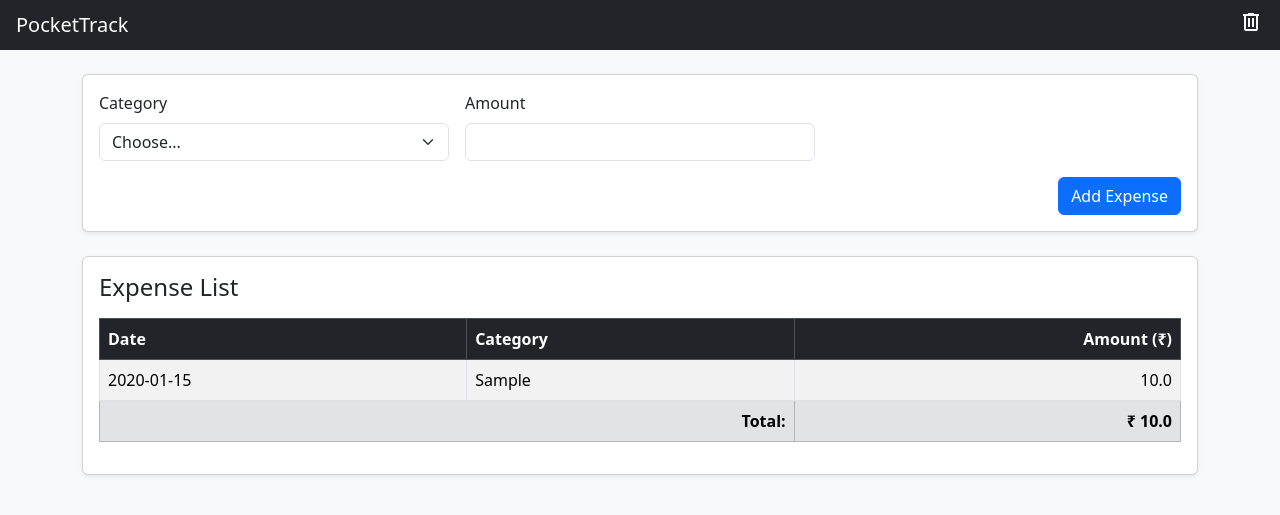
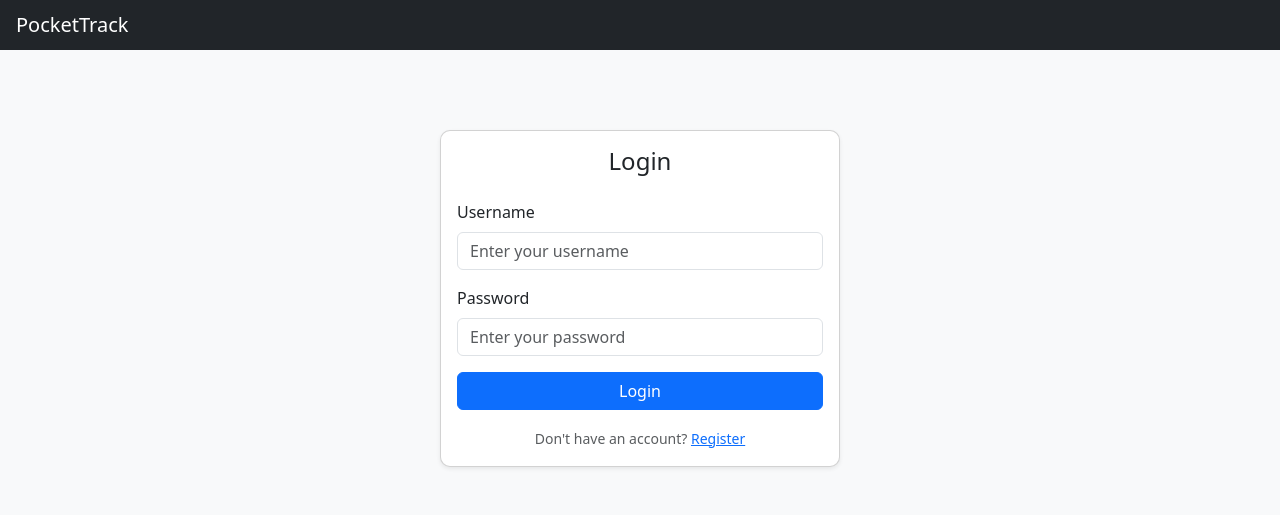
Before and after one commit to Taham550/PocketTrack, a Flask app: page / in a window 1280 px wide. Shown: the top 515 px of the page. Run offline with Flask 3, Linux system fonts and the light colour scheme; tables that the repository leaves empty hold one stand-in row (values such as "Sample post").

Commit message:
major changes login register

```diff
--- a/app.py
+++ b/app.py
@@ -1,29 +1,98 @@
-from flask import Flask, render_template, request, redirect
+from flask import Flask, render_template, request, redirect, url_for, session
 import sqlite3
 from datetime import datetime
 
 app = Flask(__name__)
-DB_NAME = 'expenses.db'
+app.secret_key = 'your_secret_key_here'  # Change this to a secure random value
+DB_NAME = 'expense.db'
+DB_USERS = 'users.db'
+def init_auth_db():
+    with sqlite3.connect(DB_USERS) as conn1:
+        conn1.execute('''CREATE TABLE IF NOT EXISTS users(
+                      uid INTEGER PRIMARY KEY AUTOINCREMENT,
+                      user TEXT NOT NULL,
+                      password TEXT NOT NULL
+
+                      )''')
+        conn1.commit()
+
+def get_db_connection_auth():
+    conn1 = sqlite3.connect(DB_USERS)
+    conn1.row_factory = sqlite3.Row
+    return conn1
+
+init_auth_db()
 
 def init_db():
     with sqlite3.connect(DB_NAME) as conn:
         conn.execute('''CREATE TABLE IF NOT EXISTS expenses (
                         id INTEGER PRIMARY KEY AUTOINCREMENT,
+                        user_id INTEGER NOT NULL,
                         date TEXT NOT NULL,
                         category TEXT NOT NULL,
-                        amount REAL NOT NULL
+                        amount REAL NOT NULL,
+                        FOREIGN KEY(user_id) REFERENCES users(uid)
                     )''')
         conn.commit()
+
+init_db()
 
 def get_db_connection():
     conn = sqlite3.connect(DB_NAME)
     conn.row_factory = sqlite3.Row
     return conn
-
-init_db()
+#quary data base
+def user_exists(username,password):
+    with sqlite3.connect(DB_USERS) as conn1:
+        cursor = conn1.cursor()
+        cursor.execute("SELECT 1 FROM users WHERE user = ? AND password = ?", (username, password,))
+        result = cursor.fetchone()
+        return result[0] if result else None
 
 @app.route('/', methods=['GET', 'POST'])
+def login():
+    if request.method == 'POST':
+
+        username = request.form['username']
+        password = request.form['password']
+        user_id = user_exists(username, password)
+        if user_id:
+            session['user_id'] = user_id
+            session['username'] = username
+            return redirect(url_for('index'))
+        else:
+            return redirect(url_for('register'))
+
+    return render_template("login.html")
+ # register page
+@app.route('/register', methods=['GET', 'POST'])
+def register():
+    if request.method == 'POST':
+
+        username = request.form['username']
+        password = request.form['password']
+
+        with get_db_connection_auth() as conn1:
+            cursor = conn1.cursor()
+            cursor.execute("SELECT 1 FROM users WHERE user = ?", (username,))
+            if cursor.fetchone():
+                return "Username already exists!"  # You can render a template with error
+            cursor.execute(
+                "INSERT INTO users (user, password) VALUES (?, ?)",
+                (username, password)
+            )
+            conn1.commit()
+            user_id = cursor.lastrowid
+            session['user_id'] = user_id
+            session['username'] = username
+        return redirect(url_for('index'))
+    return render_template("register.html")
+
+@app.route('/index', methods=['GET', 'POST'])
 def index():
+    if 'user_id' not in session:
+        return redirect(url_for('login'))
+    user_id = session['user_id']
     if request.method == 'POST':
         date = datetime.now().strftime("%Y-%m-%d %H:%M:%S")
         category = request.form['category']
@@ -31,30 +100,38 @@ def index():
 
         with get_db_connection() as conn:
             conn.execute(
-                "INSERT INTO expenses (date, category, amount) VALUES (?, ?, ?)",
-                (date, category, amount)
+                "INSERT INTO expenses (user_id, date, category, amount) VALUES (?, ?, ?, ?)",
+                (user_id, date, category, amount)
             )
             conn.commit()
 
-        return redirect('/')
-
+        return redirect(url_for('index'))
+# quary expensses
     with get_db_connection() as conn:
         expenses = conn.execute(
-            "SELECT date, category, amount FROM expenses ORDER BY date ASC"
-        ).fetchall()
-
-        total = conn.execute("SELECT SUM(amount) FROM expenses").fetchone()[0] or 0
-
-    return render_template('index.html', expenses=expenses, total=total)
+            "SELECT date, category, amount FROM expenses WHERE user_id = ? ORDER BY date ASC",
+            (user_id,)
+            ).fetchall()
+        total = conn.execute("SELECT SUM(amount) FROM expenses WHERE user_id = ?", (user_id,)).fetchone()[0] or 0
+    return render_template('index.html', expenses=expenses, total=total, username=session.get('username'))
 
 
 
 @app.route('/delete_all', methods=['POST'])
 def delete_all():
+    if 'user_id' not in session:
+        return redirect(url_for('login'))
+    user_id = session['user_id']
     with get_db_connection() as conn:
-        conn.execute("DELETE FROM expenses")
+        conn.execute("DELETE FROM expenses WHERE user_id = ?", (user_id,))
         conn.commit()
-    return redirect('/')
+    return redirect(url_for('index'))
+
+# Logout route
+@app.route('/logout')
+def logout():
+    session.clear()
+    return redirect(url_for('login'))
 
 if __name__ == '__main__':
     app.run()
--- a/templates/index.html
+++ b/templates/index.html
@@ -71,6 +71,7 @@
                                 <th>Date</th>
                                 <th>Category</th>
                                 <th class="text-end">Amount (₹)</th>
+
                             </tr>
                         </thead>
                         <tbody>
@@ -79,6 +80,7 @@
                                 <td>{{ expense.date }}</td>
                                 <td>{{ expense.category }}</td>
                                 <td class="text-end">{{ expense.amount }}</td>
+
                             </tr>
                             {% endfor %}
                         </tbody>
--- /dev/null
+++ b/templates/login.html
@@ -0,0 +1,50 @@
+<!DOCTYPE html>
+<html lang="en">
+<head>
+    <meta charset="UTF-8">
+    <meta name="viewport" content="width=device-width, initial-scale=1.0">
+    <title>PocketTrack - Login</title>
+    <link href="https://cdn.jsdelivr.net/npm/bootstrap@5.3.2/dist/css/bootstrap.min.css" rel="stylesheet">
+    <style>
+        body {
+            background-color: #f8f9fa;
+        }
+        .login-card {
+            max-width: 400px;
+            margin: 80px auto;
+            border-radius: 10px;
+        }
+    </style>
+</head>
+<body>
+
+    <!-- Navbar -->
+    <nav class="navbar navbar-dark bg-dark px-3">
+        <span class="navbar-brand mb-0 h1">PocketTrack</span>
+    </nav>
+
+    <!-- Login Form -->
+    <div class="card shadow-sm login-card">
+        <div class="card-body">
+            <h4 class="text-center mb-4">Login</h4>
+            <form action="/" method="POST">
+                <div class="mb-3">
+                    <label for="username" class="form-label">Username</label>
+                    <input type="text" id="username" name="username" class="form-control" placeholder="Enter your username" required>
+                </div>
+                <div class="mb-3">
+                    <label for="password" class="form-label">Password</label>
+                    <input type="password" id="password" name="password" class="form-control" placeholder="Enter your password" required>
+                </div>
+                <div class="d-grid">
+                    <button type="submit" class="btn btn-primary">Login</button>
+                </div>
+                <div class="text-center mt-3">
+                    <small class="text-muted">Don't have an account? <a href="/register">Register</a></small>
+                </div>
+            </form>
+        </div>
+    </div>
+
+</body>
+</html>
```
Also changed, not shown: templates/register.html (added, +55 -0 lines), expense.db (added), expenses.db (deleted), users.db (added).
